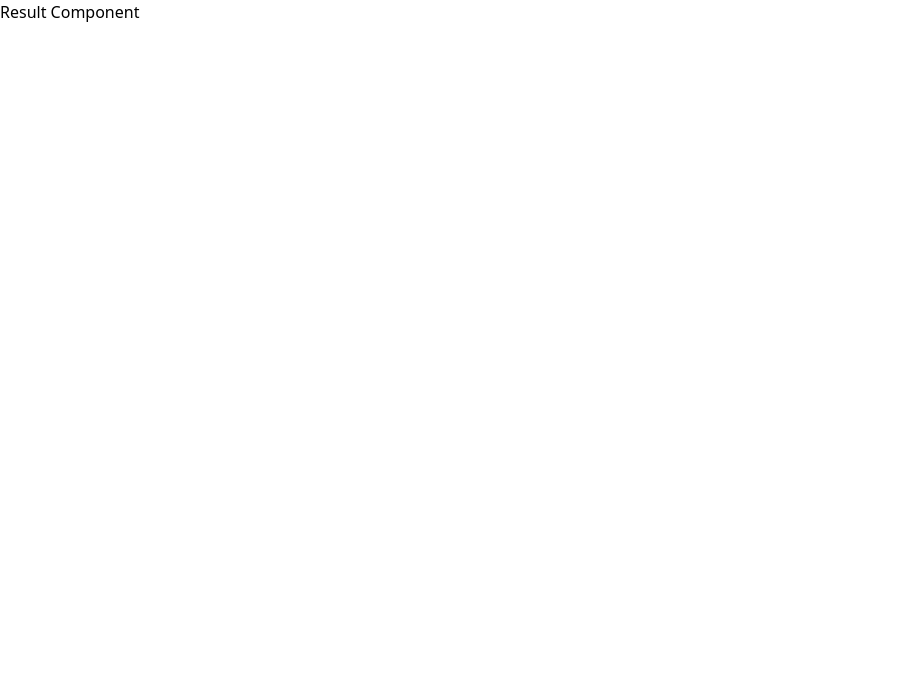
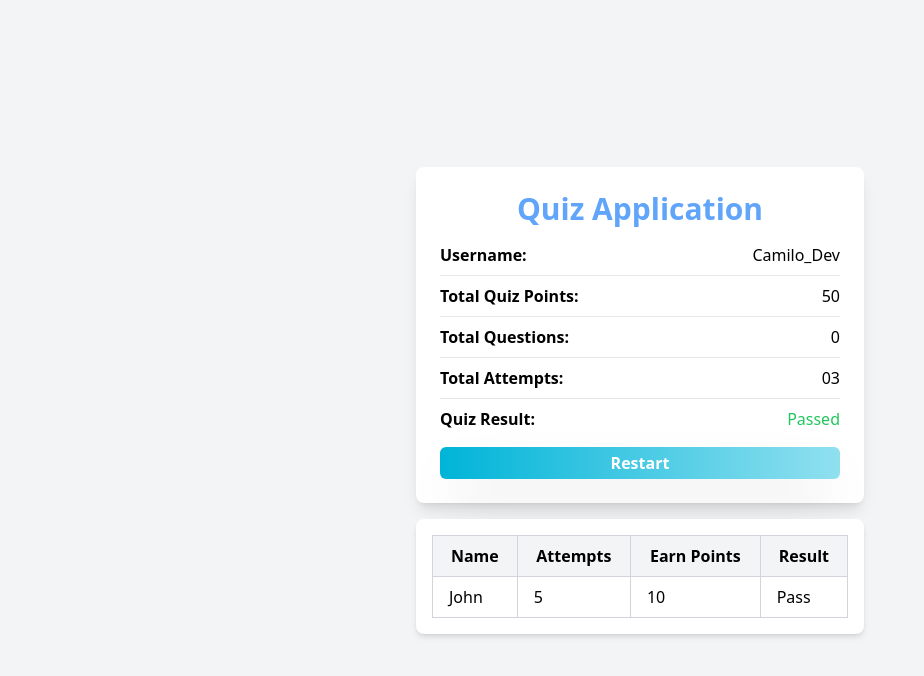
Before and after one commit to codigo-natural/EduQuest, a React (Create React App) app in the folder client/: page /result in a window 1280 px wide. Shown: the top 676 px of the page, without its empty margins (0-924 px from the left). Built offline with nearby package versions, Linux system fonts and the light colour scheme.

Commit message:
feat 🎉 implement result component

```diff
--- a/client/src/components/Quiz.jsx
+++ b/client/src/components/Quiz.jsx
@@ -12,7 +12,7 @@ export const Quiz = () => {
 
   return (
     <div className="flex flex-col items-center justify-center min-h-screen">
-      <h1 className="font-semibold text-3xl text-blue-400 my-4">Quiz Component</h1>
+      <h1 className="font-semibold text-3xl text-blue-400 my-4">Quiz Aplication</h1>
 
       <Questions />
 
--- a/client/src/components/Result.jsx
+++ b/client/src/components/Result.jsx
@@ -1,5 +1,54 @@
+import { Link } from "react-router-dom"
+import { ResultTable } from "./ResultTable";
+
 export const Result = () => {
+
+  function onRestart() {
+    console.log("Restart clicked");
+  }
+
   return (
-    <div>Result Component</div>
-  )
-}
+    <div className="bg-gray-100 min-h-screen flex flex-col items-center justify-center">
+      <div className="w-full max-w-md p-6 bg-white rounded-lg shadow-lg">
+        <h1 className="font-semibold text-3xl text-center text-blue-400 mb-4">Quiz Application</h1>
+        <div className="flex flex-col gap-2">
+          <div className="flex justify-between items-center border-b pb-2">
+            <span className="font-semibold">Username:</span>
+            <span>Camilo_Dev</span>
+          </div>
+          <div className="flex justify-between items-center border-b pb-2">
+            <span className="font-semibold">Total Quiz Points:</span>
+            <span>50</span>
+          </div>
+          <div className="flex justify-between items-center border-b pb-2">
+            <span className="font-semibold">Total Questions:</span>
+            <span>0</span>
+          </div>
+          <div className="flex justify-between items-center border-b pb-2">
+            <span className="font-semibold">Total Attempts:</span>
+            <span>03</span>
+          </div>
+          <div className="flex justify-between items-center">
+            <span className="font-semibold">Quiz Result:</span>
+            <span className="text-green-500">Passed</span>
+          </div>
+        </div>
+
+        <div className="mt-4">
+          <Link
+            className="w-full flex justify-center items-center gap-2 h-8 cursor-pointer rounded-md shadow-2xl text-white font-semibold bg-gradient-to-r from-[#00b4d8] via-[#48cae4] to-[#90e0ef] hover:shadow-lg hover:shadow-blue-400 hover:scale-105 duration-300 hover:from-[#2c7da0] hover:to-[#468faf]"
+            onClick={onRestart}
+            to={"/"}
+          >
+            Restart
+          </Link>
+
+        </div>
+      </div>
+
+      <div className="mt-4 w-full max-w-md">
+        <ResultTable />
+      </div>
+    </div>
+  );
+};
--- /dev/null
+++ b/client/src/components/ResultTable.jsx
@@ -0,0 +1,26 @@
+import React from "react";
+
+export const ResultTable = () => {
+  return (
+    <div className="p-4 bg-white rounded-lg shadow-md">
+      <table className="w-full border-collapse">
+        <thead className="bg-gray-100">
+          <tr>
+            <th className="border border-gray-300 px-4 py-2">Name</th>
+            <th className="border border-gray-300 px-4 py-2">Attempts</th>
+            <th className="border border-gray-300 px-4 py-2">Earn Points</th>
+            <th className="border border-gray-300 px-4 py-2">Result</th>
+          </tr>
+        </thead>
+        <tbody>
+          <tr className="hover:bg-gray-50">
+            <td className="border border-gray-300 px-4 py-2">John</td>
+            <td className="border border-gray-300 px-4 py-2">5</td>
+            <td className="border border-gray-300 px-4 py-2">10</td>
+            <td className="border border-gray-300 px-4 py-2">Pass</td>
+          </tr>
+        </tbody>
+      </table>
+    </div>
+  );
+};
```
